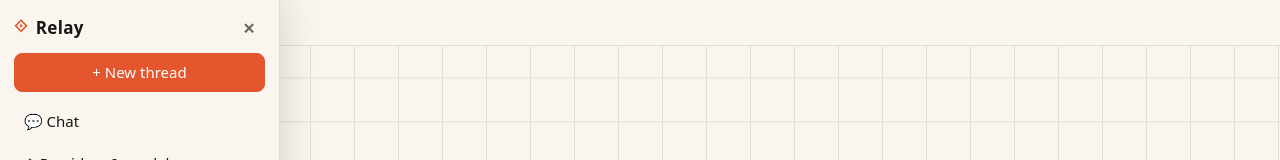
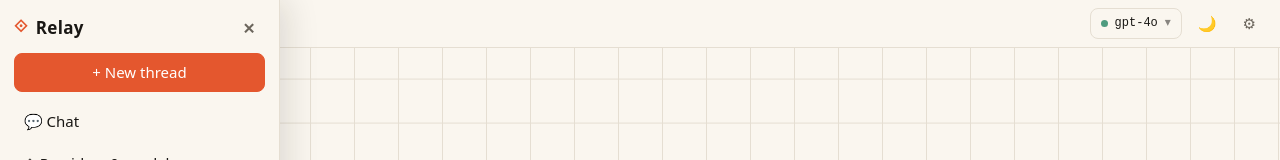
Before and after one commit to abduljawad-ai/anymodel, a React (Vite) app: page / in a window 1280 px wide. Both pictures are taken after typing "Sample123", "Sample123" into the empty fields and a click on the button "Create vault →". Shown: the top 160 px of the page. Built offline with nearby package versions, Linux system fonts and the light colour scheme.

Commit message:
fix: add model chip, theme toggle, and settings to TopBar

```diff
--- a/src/features/shell/TopBar.tsx
+++ b/src/features/shell/TopBar.tsx
@@ -1,9 +1,16 @@
 import { useUiStore } from '../../state/uiStore';
+import { getProviderMeta } from '../../catalog/providers';
 
-/** Slim top bar: just the menu toggle and brand. Controls live in the drawer. */
+/** Top bar: menu toggle, brand, current model, theme toggle, settings. */
 export function TopBar() {
   const setRailOpen = useUiStore((s) => s.setRailOpen);
   const railOpen = useUiStore((s) => s.railOpen);
+  const theme = useUiStore((s) => s.theme);
+  const activeModel = useUiStore((s) => s.activeModel);
+  const setPaletteOpen = useUiStore((s) => s.setPaletteOpen);
+  const setSettingsOpen = useUiStore((s) => s.setSettingsOpen);
+
+  const meta = getProviderMeta(activeModel.providerId);
 
   return (
     <header className="topbar">
@@ -19,6 +26,39 @@ export function TopBar() {
           <span className="glyph">⟐</span> Relay
         </span>
       </div>
+
+      <div style={{ display: 'flex', alignItems: 'center', gap: 6 }}>
+        {/* Current model chip */}
+        <button
+          className="dial-btn"
+          onClick={() => setPaletteOpen(true)}
+          title="Switch model (⌘K)"
+        >
+          <span className="tint-dot" style={{ ['--tint' as string]: meta?.tint }} />
+          {activeModel.modelId}
+          <span aria-hidden style={{ opacity: 0.5 }}>▾</span>
+        </button>
+
+        {/* Theme toggle */}
+        <button
+          className="icon-btn"
+          title={theme === 'light' ? 'Switch to dark' : 'Switch to light'}
+          aria-label="Toggle theme"
+          onClick={() => useUiStore.getState().toggleTheme()}
+        >
+          {theme === 'light' ? '🌙' : '☀️'}
+        </button>
+
+        {/* Settings */}
+        <button
+          className="icon-btn"
+          title="Settings"
+          aria-label="Settings"
+          onClick={() => setSettingsOpen(true)}
+        >
+          ⚙
+        </button>
+      </div>
     </header>
   );
 }
```
